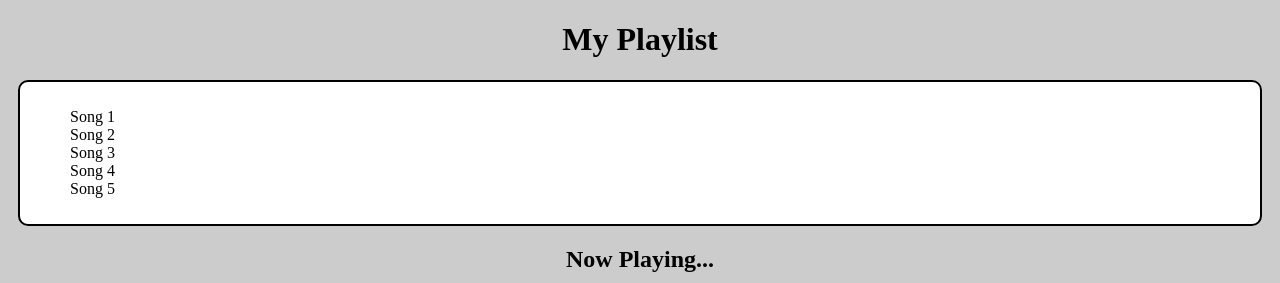
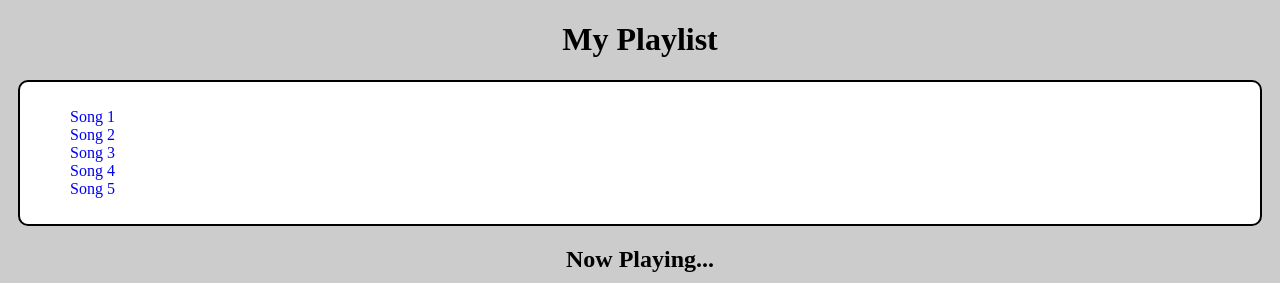
Before and after one commit to acciojob/my-playlist-Venkatesh280, a website: page main.html in a window 1280 px wide. Shown: the top 283 px of the page. Drawn offline with Linux system fonts and the light colour scheme.

Commit message:
created a submission

```diff
--- a/main.html
+++ b/main.html
@@ -10,11 +10,11 @@
     <h1 class="h1">My Playlist</h1>
     <div class="playlist">
         <ul>
-            <li>Song 1</a></li>
-            <li>Song 2</a></li>
-            <li>Song 3</a></li>
-            <li>Song 4</a></li>
-            <li>Song 5</a></li>
+            <li><a href="https://www.pagalworld.com.se/files/download/id/64630" target="_blank">Song 1</a></li>
+        <li><a href="https://www.pagalworld.com.se/files/download/id/64630" target="_blank">Song 2</a></li>
+            <li><a href="https://www.pagalworld.com.se/files/download/id/64630" target="_blank">Song 3</a></li>
+            <li><a href="https://www.pagalworld.com.se/files/download/id/64630" target="_blank">Song 4</a></li>
+            <li><a href="https://www.pagalworld.com.se/files/download/id/64630" target="_blank">Song 5</a></li>
         </ul>
     </div>
 
@@ -32,7 +32,7 @@
         <div class="player_two">
             <h2 class="h2">MP3 Songs</h2>
             <audio controls>
-                <source src="https://www.pagalworld.online/rooh-Yo-Yo-Honey-Singh-mp3-song" type="audio/mpeg">
+                <source src="https://www.pagalworld.com.se/files/download/id/64630" type="audio/mpeg">
                 Your browser does not support the audio tag.
             </audio>
         </div>
```
